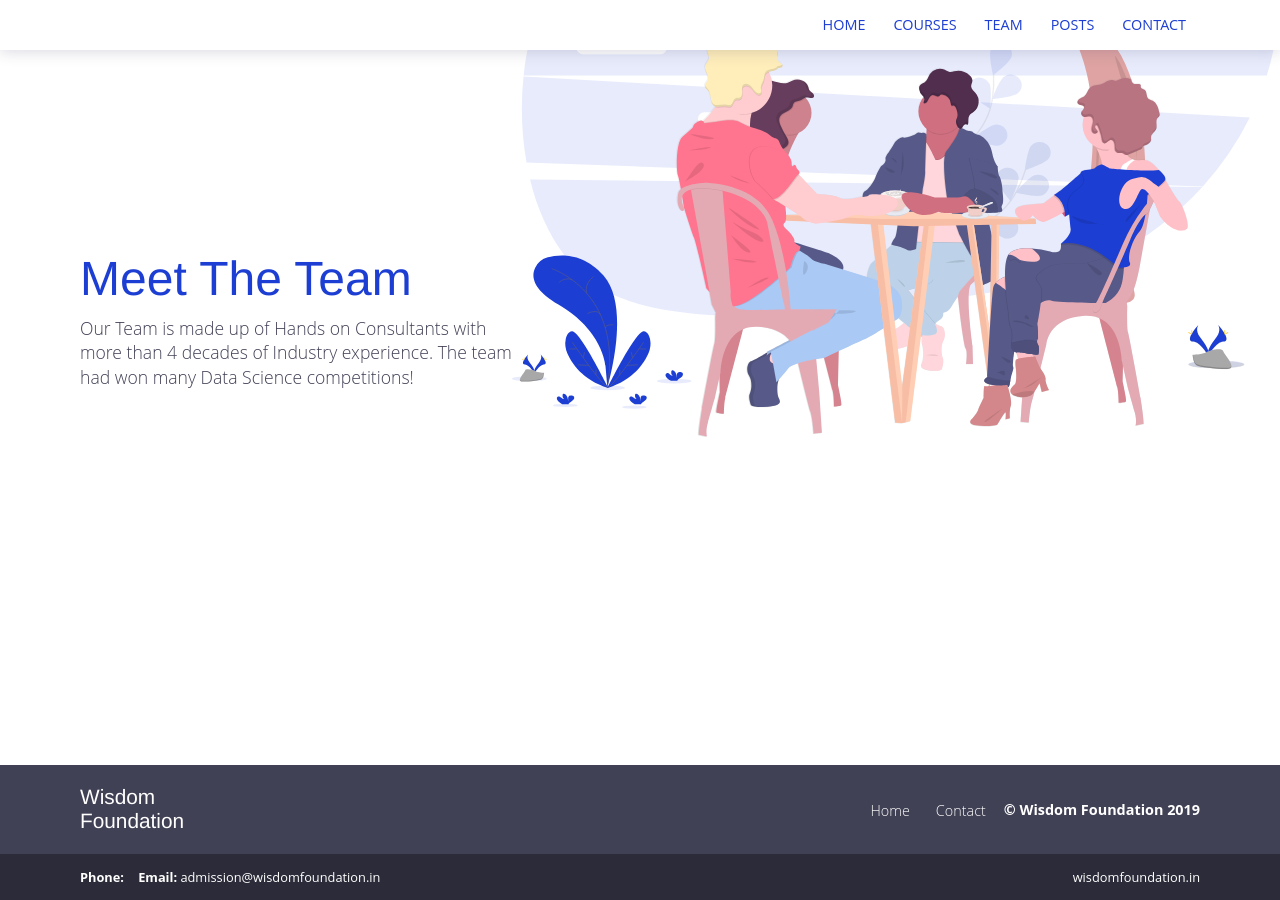
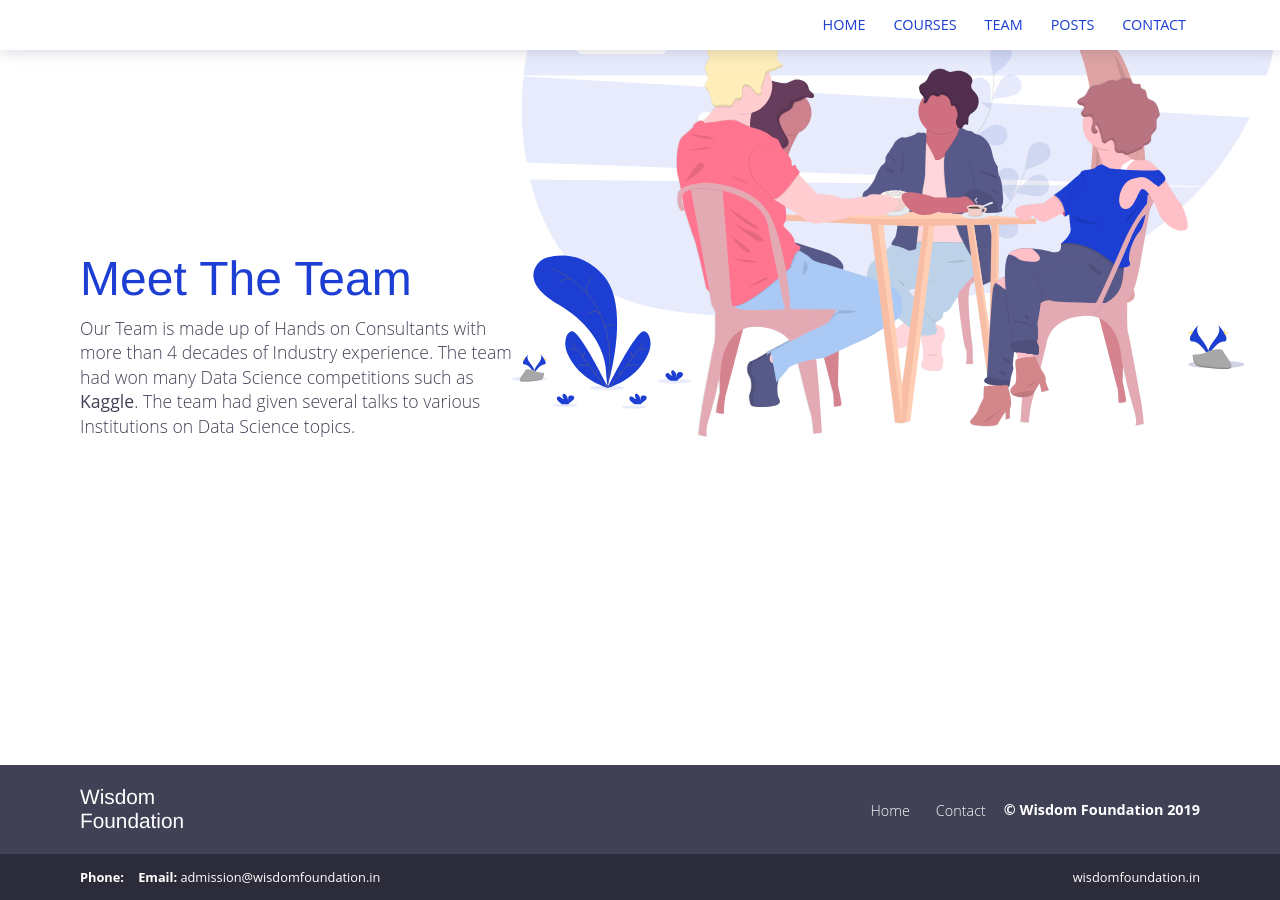
Before and after one commit to knowledgefoundation/knowledgefoundation.github.io, a Jekyll site: the page built from team.html, in a window 1280 px wide. Built offline with Jekyll 4.4.1, drawn with Linux system fonts in a browser that asks for light colours.

Commit message:
Changed Team description

```diff
--- a/team.html
+++ b/team.html
@@ -11,7 +11,9 @@ bodyClass: page-team-list
         <h1>Meet The Team</h1>
         <p>
           Our Team is made up of Hands on Consultants with more than 4 decades of
-          Industry experience. The team had won many Data Science competitions!
+          Industry experience. The team had won many Data Science competitions  such as
+          <b>Kaggle</b>.
+          The team had given several talks to various Institutions on Data Science topics.
         </p>
       </div>
     </div>
```
